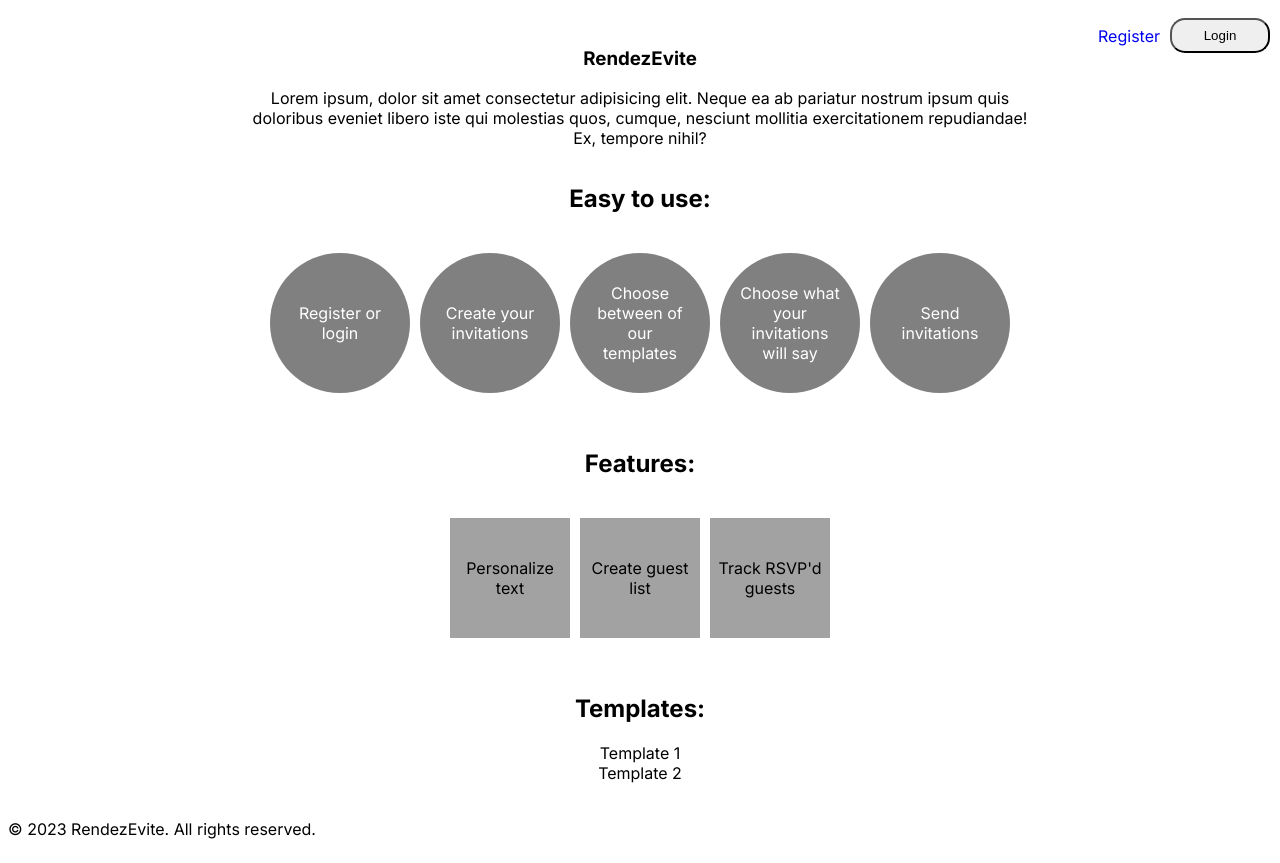
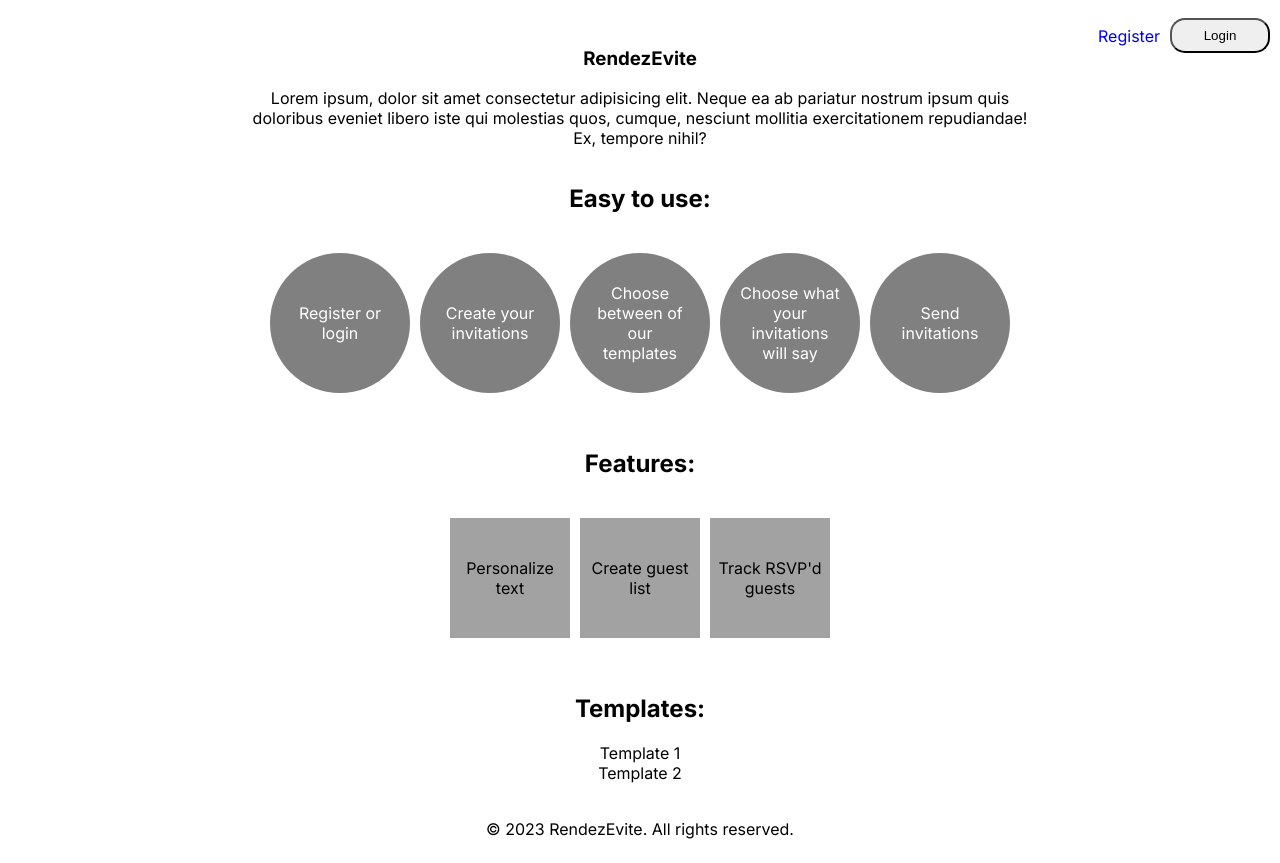
Before and after one commit to nanidam/degree-project-rendezevite, a Next.js app: page / in a window 1280 px wide. Built offline with nearby package versions, Linux system fonts and the light colour scheme.

Commit message:
positioned footer

```diff
--- a/app/style.scss
+++ b/app/style.scss
@@ -68,6 +68,11 @@
   }
 }
 
+footer {
+  display: flex;
+  justify-content: center;
+}
+
 @media screen and (min-width: 768px) {
   .welcome-container {
     width: 780px;
```
